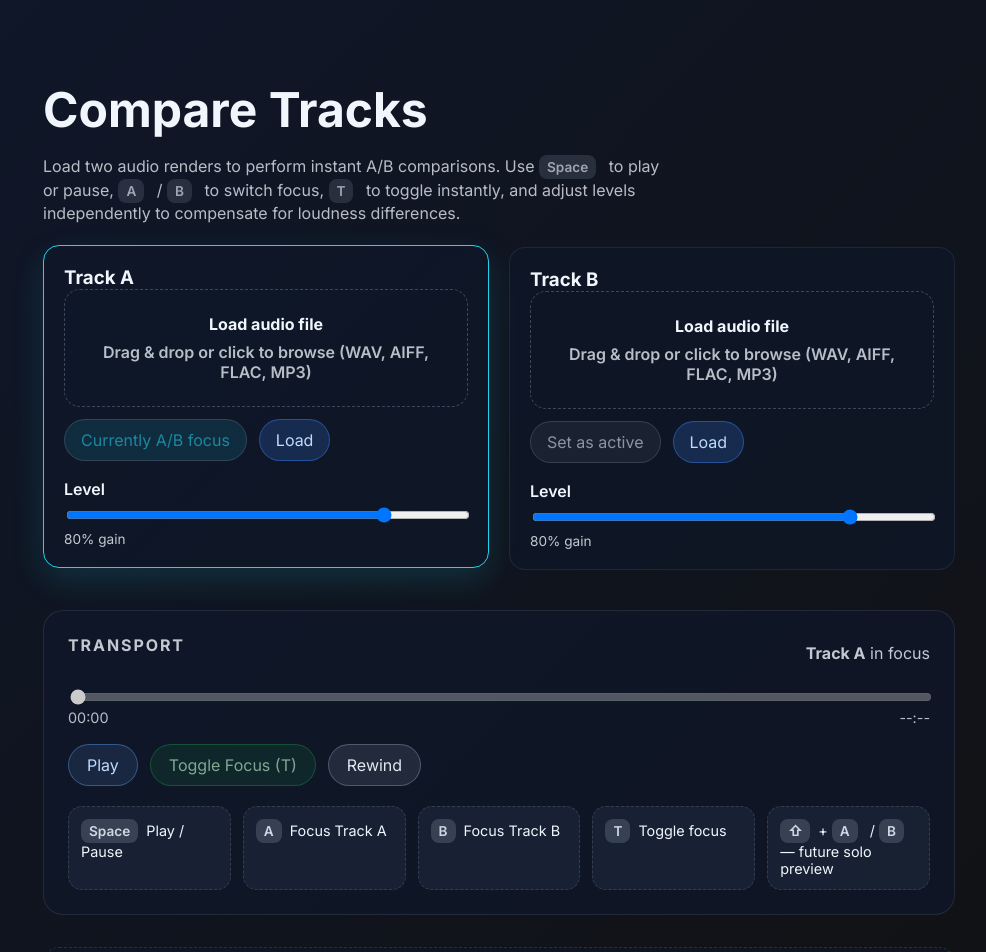
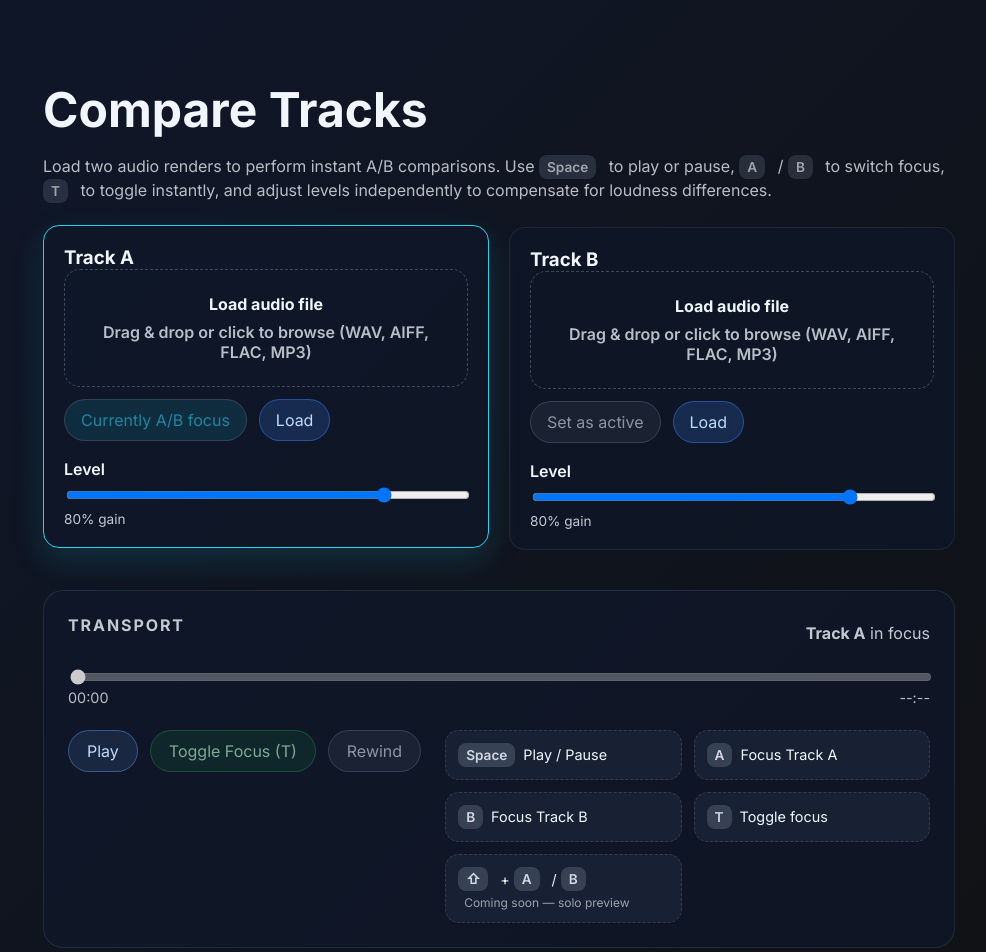
Before and after one commit to jeremyg7/compare-tracks, a Next.js app: page / in a window 1280 px wide. Shown: the top 952 px of the page, without its empty margins (141-1127 px from the left). Built offline with nearby package versions, Linux system fonts and the light colour scheme.

Commit message:
style: align transport layout and helper text

```diff
--- a/app/globals.css
+++ b/app/globals.css
@@ -117,7 +117,7 @@ input[type="range"] {
   display: grid;
   grid-template-columns: repeat(auto-fit, minmax(160px, 1fr));
   gap: 12px;
-  margin-top: 20px;
+  margin-top: 0;
   font-size: 0.9rem;
 }
 
@@ -211,3 +211,77 @@ input[type="range"] {
     padding: 20px;
   }
 }
+
+.transport-bottom {
+  display: flex;
+  flex-wrap: wrap;
+  gap: 24px;
+  align-items: flex-start;
+  justify-content: space-between;
+  margin-top: 24px;
+}
+
+.transport-controls {
+  display: flex;
+  flex-wrap: wrap;
+  gap: 12px;
+  align-items: center;
+}
+
+.transport-controls button {
+  margin: 0;
+}
+
+.transport .transport-toggle {
+  background: rgba(22, 163, 74, 0.18);
+  border: 1px solid rgba(34, 197, 94, 0.45);
+  color: #bbf7d0;
+}
+
+.transport .transport-toggle:disabled {
+  cursor: not-allowed;
+  opacity: 0.65;
+}
+
+.transport .transport-rewind {
+  background: rgba(148, 163, 184, 0.15);
+  border: 1px solid rgba(148, 163, 184, 0.4);
+  color: #e2e8f0;
+}
+
+.transport .transport-rewind:disabled {
+  cursor: not-allowed;
+  opacity: 0.6;
+}
+
+.transport .transport-toggle:not(:disabled):hover {
+  background: rgba(34, 197, 94, 0.32);
+}
+
+.transport .transport-rewind:not(:disabled):hover {
+  background: rgba(148, 163, 184, 0.25);
+}
+
+.shortcut-grid {
+  flex: 1 1 280px;
+}
+
+.shortcut-soon {
+  display: flex;
+  flex-wrap: wrap;
+  gap: 4px;
+  align-items: center;
+}
+
+.coming-soon {
+  font-size: 0.75rem;
+  opacity: 0.6;
+  margin-left: 6px;
+}
+
+@media (max-width: 640px) {
+  .transport-bottom {
+    flex-direction: column;
+    gap: 18px;
+  }
+}
--- a/app/page.tsx
+++ b/app/page.tsx
@@ -403,7 +403,7 @@ export default function HomePage() {
   return (
     <main>
       <h1>Compare Tracks</h1>
-      <p style={{ opacity: 0.75, maxWidth: "620px" }}>
+      <p style={{ opacity: 0.75 }}>
         Load two audio renders to perform instant A/B comparisons. Use <span className="keycap">Space</span> to
         play or pause, <span className="keycap">A</span> / <span className="keycap">B</span> to switch focus, <span className="keycap">T</span> to toggle instantly,
         and adjust levels independently to compensate for loudness differences.
@@ -449,7 +449,8 @@ export default function HomePage() {
           </div>
         </div>
 
-        <div style={{ display: "flex", gap: "12px", marginTop: "18px" }}>
+        <div className="transport-bottom">
+          <div className="transport-controls">
             <button type="button" onClick={handlePlayPause} disabled={!playbackDuration}>
               {isPlaying ? "Pause" : "Play"}
             </button>
@@ -457,16 +458,7 @@ export default function HomePage() {
               type="button"
               onClick={toggleActiveTrack}
               disabled={!canToggle}
-            style={{
-              padding: "10px 18px",
-              borderRadius: "999px",
-              background: "rgba(22, 163, 74, 0.18)",
-              border: "1px solid rgba(34, 197, 94, 0.45)",
-              color: "#bbf7d0",
-              cursor: canToggle ? "pointer" : "not-allowed",
-              opacity: canToggle ? 1 : 0.65,
-              transition: "background 0.2s ease, border-color 0.2s ease"
-            }}
+              className="transport-toggle"
             >
               Toggle Focus (T)
             </button>
@@ -474,19 +466,11 @@ export default function HomePage() {
               type="button"
               onClick={() => handleSeek(0)}
               disabled={!playbackDuration}
-            style={{
-              padding: "10px 18px",
-              borderRadius: "999px",
-              background: "rgba(148, 163, 184, 0.15)",
-              border: "1px solid rgba(148, 163, 184, 0.4)",
-              color: "#e2e8f0",
-              cursor: playbackDuration ? "pointer" : "not-allowed"
-            }}
+              className="transport-rewind"
             >
               Rewind
             </button>
           </div>
-
           <div className="shortcut-grid">
             <div>
               <span className="keycap">Space</span>
@@ -504,9 +488,11 @@ export default function HomePage() {
               <span className="keycap">T</span>
               Toggle focus
             </div>
-          <div>
+            <div className="shortcut-soon">
               <span className="keycap">⇧</span>
-            + <span className="keycap">A</span> / <span className="keycap">B</span> — future solo preview
+              + <span className="keycap">A</span> / <span className="keycap">B</span>
+              <span className="coming-soon">Coming soon — solo preview</span>
+            </div>
           </div>
         </div>
       </section>
```
Lines whose indentation alone changed are shown as unchanged.
